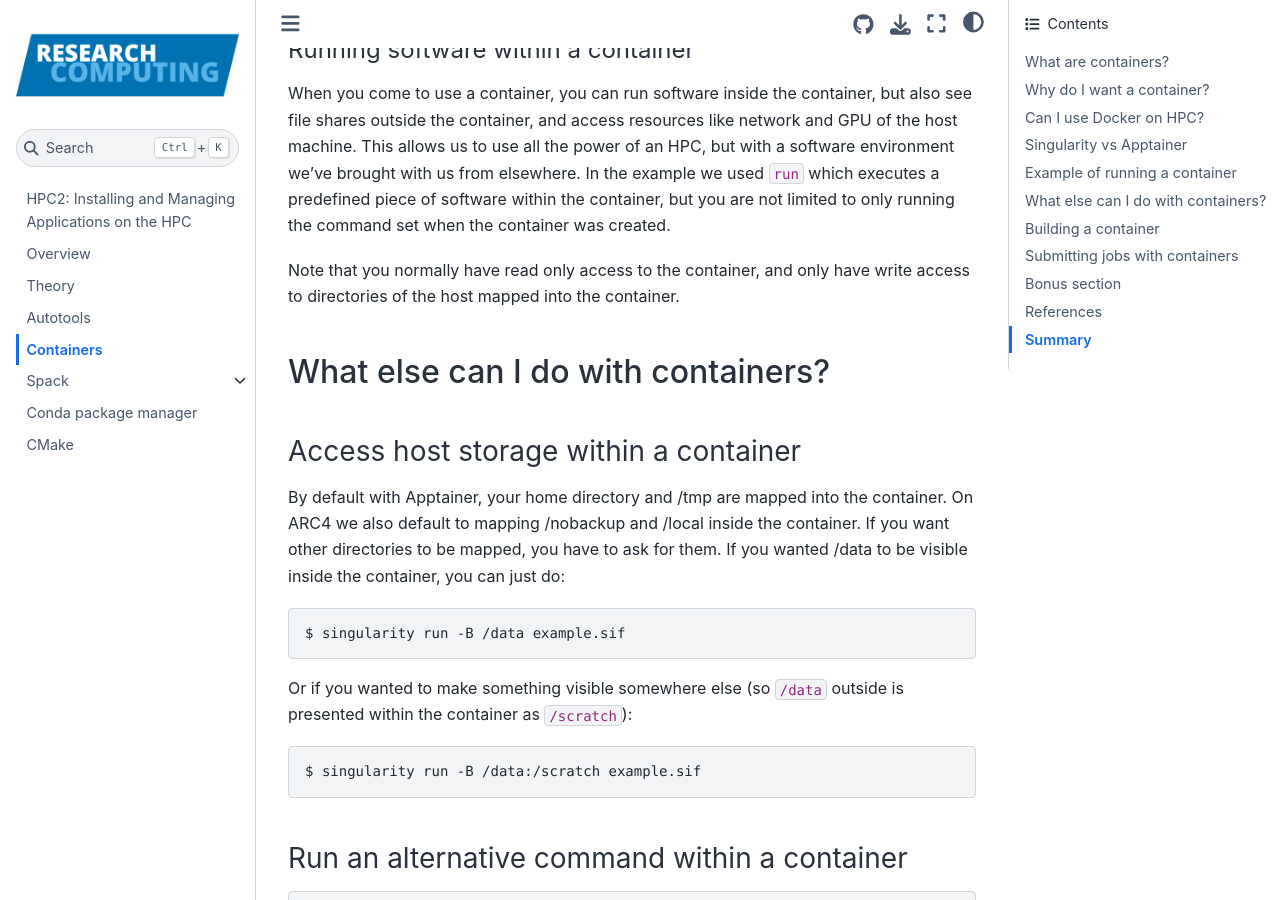
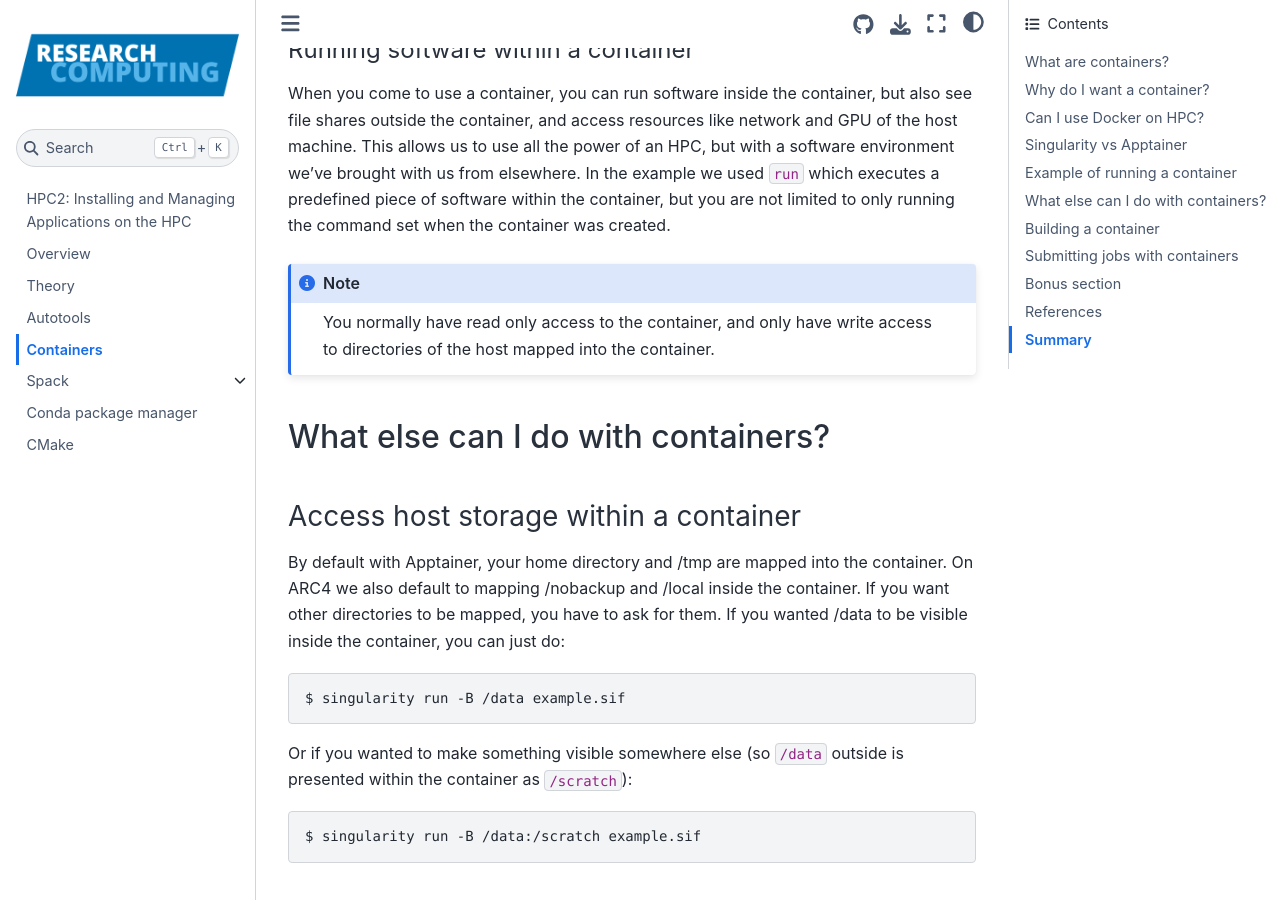
Before and after one commit to ARCTraining/hpc2-software, a Jupyter Book: the page built from book/course/containers.md, in a window 1280 px wide and 900 px high, scrolled down 2791 px. Built offline with Jupyter Book 1.0.4 settings and Sphinx 7.4.7 and the Sphinx Book theme 1.1.4, drawn with Linux system fonts in a browser that asks for light colours.

Commit message:
Upgrade a note to being an actual note

````diff
--- a/book/course/containers.md
+++ b/book/course/containers.md
@@ -120,8 +120,10 @@ the example we used `run` which executes a predefined piece of software
 within the container, but you are not limited to only running the command set
 when the container was created.
 
-Note that you normally have read only access to the container, and only have
-write access to directories of the host mapped into the container.
+```{note}
+You normally have read only access to the container, and only have write access
+to directories of the host mapped into the container.
+```
 
 ## What else can I do with containers?
 
````
